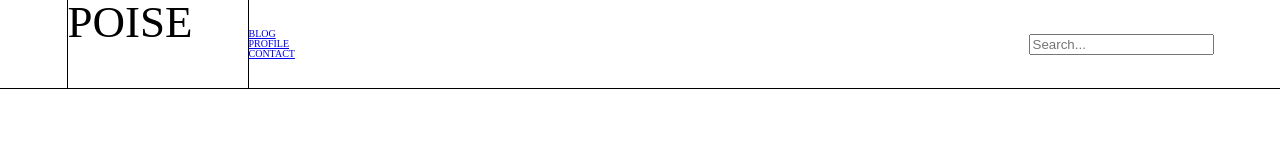
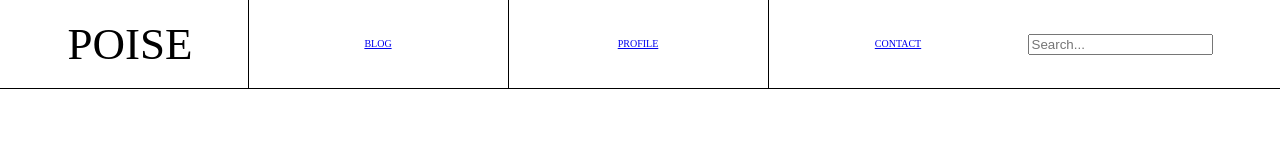
Before and after one commit to ArditDemolli98/blog-project, a plain HTML site: page index.html in a window 1280 px wide. Drawn offline with Linux system fonts and the light colour scheme; a web font is replaced by a local one.

Commit message:
Header in progress

```diff
--- a/css/style.css
+++ b/css/style.css
@@ -2,32 +2,50 @@
 @import url('https://fonts.googleapis.com/css2?family=Forum&display=swap');
 @import url('https://fonts.googleapis.com/css2?family=Inter:wght@300;400&display=swap');
 
-html{
+html {
     font-family: 'Forum', serif;
     font-size: 62.5%;
 }
 
-header{
+header {
     height: 11vh;
     border-bottom: 1px solid black;
 }
 
-.header-wrapper{
+.header-wrapper {
     height: 100%;
     max-width: 120rem;
     margin: auto;
 
     display: flex;
     justify-content: center;
-    align-items:center;
+    align-items: center;
 }
-.logo{
-    height: 100%;
+
+.logo {
     flex-basis: 15%;
     font-size: 4.5rem;
-    border: 1px solid black;
 }
 
-.header-wrapper nav{
+.header-wrapper nav {
     flex-basis: 65%;
+    height: 100%;
 }
+
+.header-wrapper nav ul {
+    height: 100%;
+
+    display: flex;
+    justify-content: space-around;
+    align-items: center;
+}
+
+.header-wrapper nav ul li {
+    height: 100%;
+    border-left: 1px solid black;
+
+    display: flex;
+    align-items: center;
+    justify-content: center;
+    flex-basis: 33.33%;
+}
```
